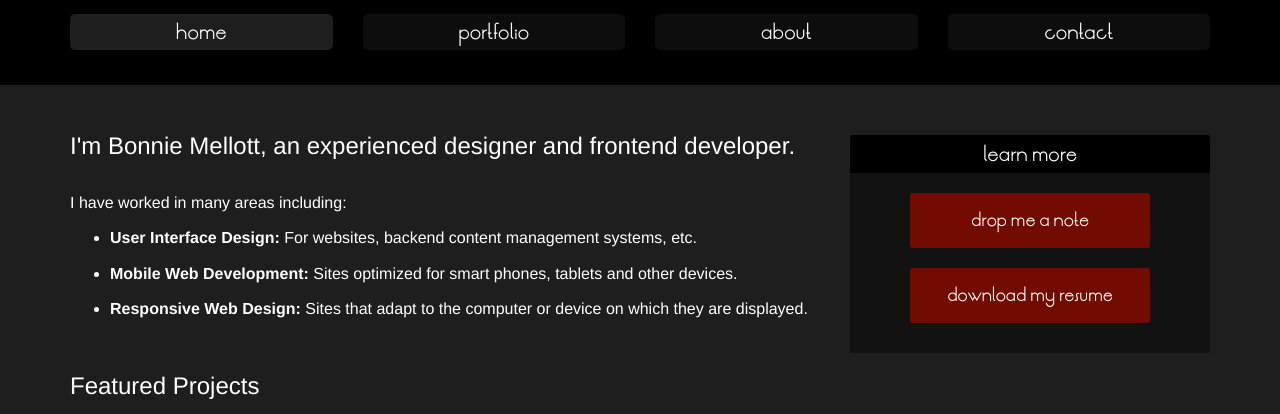
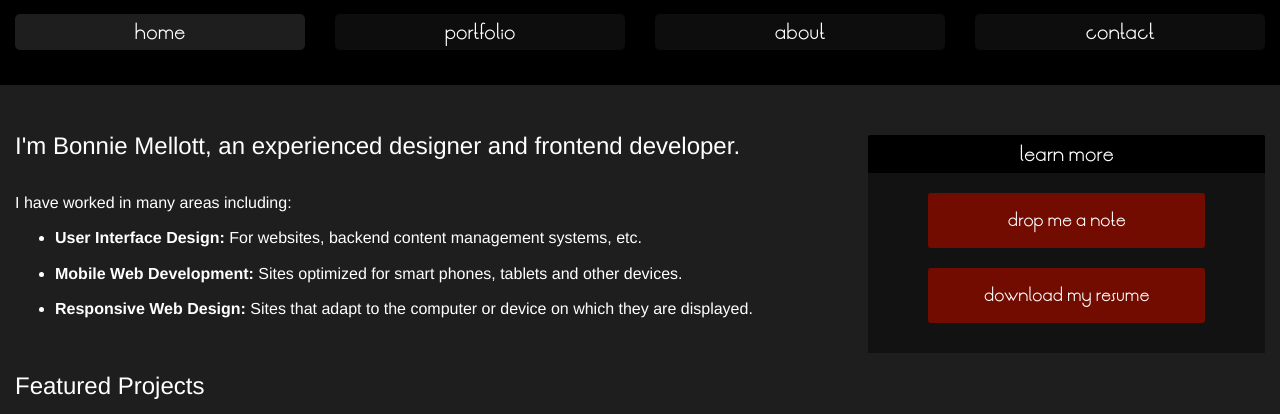
Before and after one commit to violetcrumble/violetcrumble.github.io, a plain HTML site: page index.html in a window 1280 px wide. Shown: the part 105-519 px from the top of the page. Drawn offline with nearby package versions, Linux system fonts and the light colour scheme.

```diff
--- a/css/bonniemellott.css
+++ b/css/bonniemellott.css
@@ -10,7 +10,7 @@
 }
 
 body {
-  background-color:  #1e1e1e;
+  background-color: #1e1e1e;
   font-family: Helvetica, Arial, sans-serif;
 }
 
@@ -70,8 +70,11 @@ header {
   text-align: center;
 }
 
-.container {
-  max-width: 1500px;
+@media (min-width: 1200px) {
+  .container {
+    width: 100%;
+    max-width: 1500px;
+  }
 }
 
 .container-portfolio-project img {
@@ -223,7 +226,6 @@ footer {
   padding: 10px 20px 30px 20px;
   background: url("../images/colorbar.gif") bottom repeat-x #000;
 }
-
 
 .stalking h2 {
   color: #fff;
```
